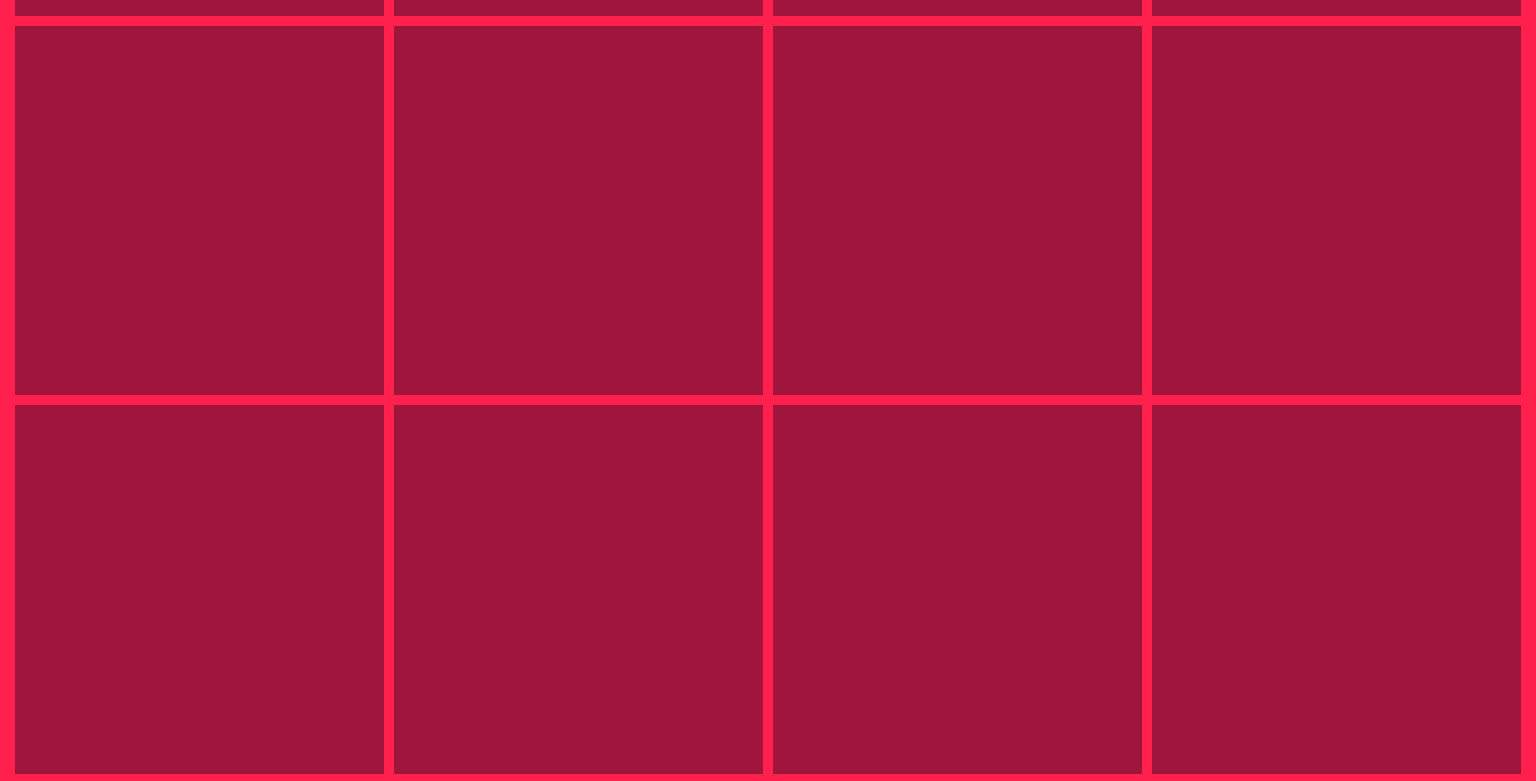
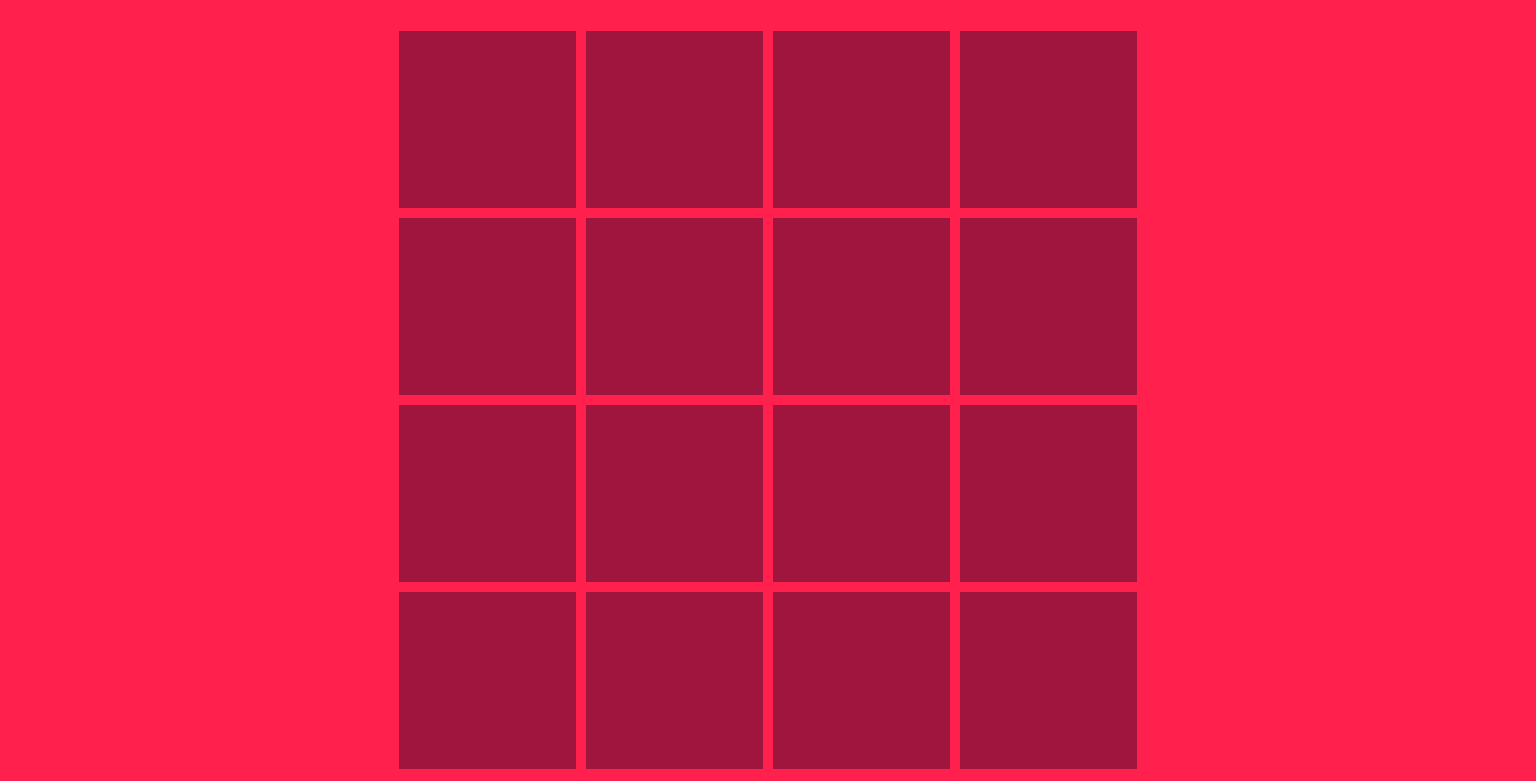
Before and after one commit to AmparoNathaly/memorygame, a plain HTML site: page level8.html in a window 1536 px wide. Shown: the top 781 px of the page. Drawn offline with nearby package versions, Linux system fonts and the light colour scheme.

Commit message:
Update style-card.css
media query min-width 1500px

```diff
--- a/style-card.css
+++ b/style-card.css
@@ -31,6 +31,11 @@ body {
     cursor: pointer;
     position: relative;
 }
+@media (min-width: 1500px) {
+    #images-container {
+    width: 50%;
+}
+}
 
 /* @media (max-width: 768px) {
     .memory-card {
```
